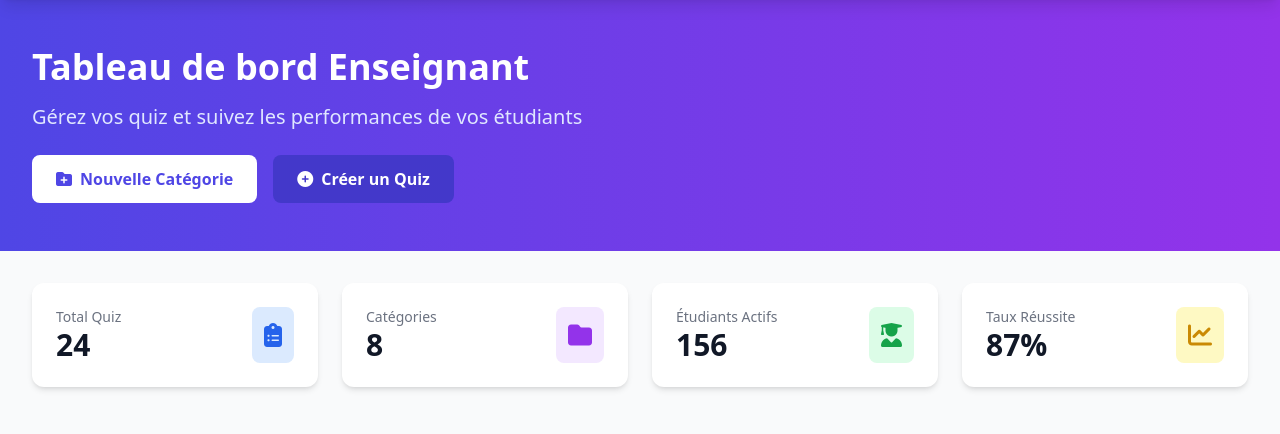
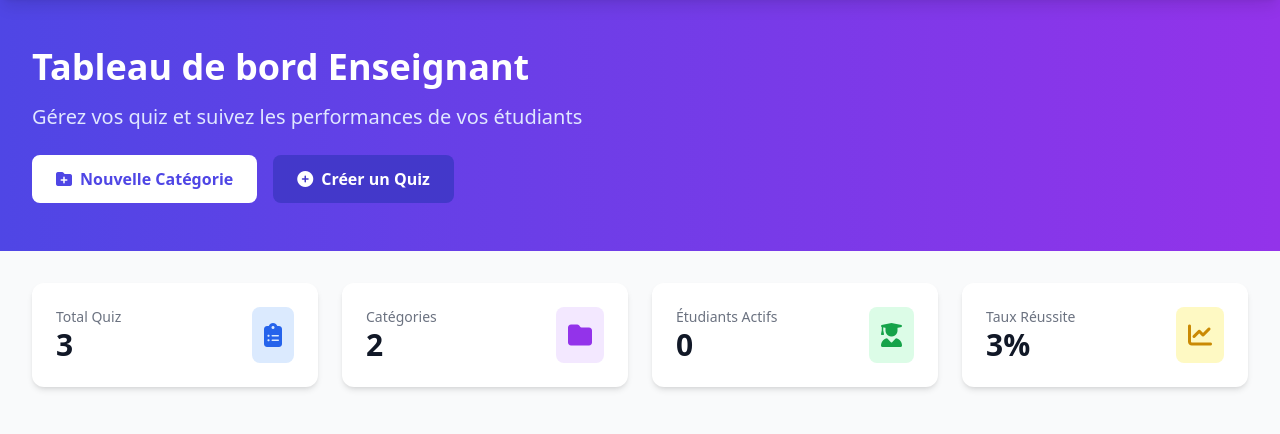
Before and after one commit to 10LOKI/Qodex-V1, a PHP site: page /enseignant/dashboard.php in a window 1280 px wide. Shown: the part 65-499 px from the top of the page. Run offline with PHP 8.4, Linux system fonts and the light colour scheme; the visitor is signed in with stand-in values (Sample User, id 1); data comes from the database, SQL or seed files in the repository; some libraries are stand-ins or nearby versions.

Commit message:
afficher les statistiques

```diff
--- a/enseignant/dashboard.php
+++ b/enseignant/dashboard.php
@@ -1,8 +1,15 @@
 <?php
 session_start();
+require_once __DIR__ . "/../config/database.php";
 require_once __DIR__ . "/../includes/header.php";
-require_once __DIR__ . "/../config/database.php";
+
+$totQuiz= $pdo->query("SELECT COUNT(*) FROM quiz") -> fetchColumn();
+$totCategories = $pdo -> query("SELECT COUNT(*) FROM categories") -> fetchColumn();
+$totStudents = $pdo -> query("SELECT COUNT(*) FROM utilisateurs WHERE role = 'etudiant'") -> fetchColumn();
+$tauxReussite = $pdo ->query("SELECT ROUND(AVG(score),0) FROM resultats") ->fetchColumn();
+$tauxReussite = $tauxReussite ?? 0;
 ?>
+
         <!-- Dashboard Section -->
         <div id="dashboard" class="section-content">
             <div class="bg-gradient-to-r from-indigo-600 to-purple-600 text-white">
@@ -27,7 +34,9 @@ require_once __DIR__ . "/../config/database.php";
                         <div class="flex items-center justify-between">
                             <div>
                                 <p class="text-gray-500 text-sm">Total Quiz</p>
-                                <p class="text-3xl font-bold text-gray-900">24</p>
+                                <p class="text-3xl font-bold text-gray-900">
+                            <?= $totQuiz ?>
+                        </p>
                             </div>
                             <div class="bg-blue-100 p-3 rounded-lg">
                                 <i class="fas fa-clipboard-list text-blue-600 text-2xl"></i>
@@ -38,7 +47,10 @@ require_once __DIR__ . "/../config/database.php";
                         <div class="flex items-center justify-between">
                             <div>
                                 <p class="text-gray-500 text-sm">Catégories</p>
-                                <p class="text-3xl font-bold text-gray-900">8</p>
+                                <p class="text-3xl font-bold text-gray-900">
+                            <?= $totCategories ?>
+                        </p>
+
                             </div>
                             <div class="bg-purple-100 p-3 rounded-lg">
                                 <i class="fas fa-folder text-purple-600 text-2xl"></i>
@@ -49,7 +61,9 @@ require_once __DIR__ . "/../config/database.php";
                         <div class="flex items-center justify-between">
                             <div>
                                 <p class="text-gray-500 text-sm">Étudiants Actifs</p>
-                                <p class="text-3xl font-bold text-gray-900">156</p>
+                                <p class="text-3xl font-bold text-gray-900">
+                            <?= $totStudents ?>
+                        </p>
                             </div>
                             <div class="bg-green-100 p-3 rounded-lg">
                                 <i class="fas fa-user-graduate text-green-600 text-2xl"></i>
@@ -60,7 +74,9 @@ require_once __DIR__ . "/../config/database.php";
                         <div class="flex items-center justify-between">
                             <div>
                                 <p class="text-gray-500 text-sm">Taux Réussite</p>
-                                <p class="text-3xl font-bold text-gray-900">87%</p>
+                                <p class="text-3xl font-bold text-gray-900">
+                            <?= $tauxReussite ?>%
+                        </p>
                             </div>
                             <div class="bg-yellow-100 p-3 rounded-lg">
                                 <i class="fas fa-chart-line text-yellow-600 text-2xl"></i>
```
